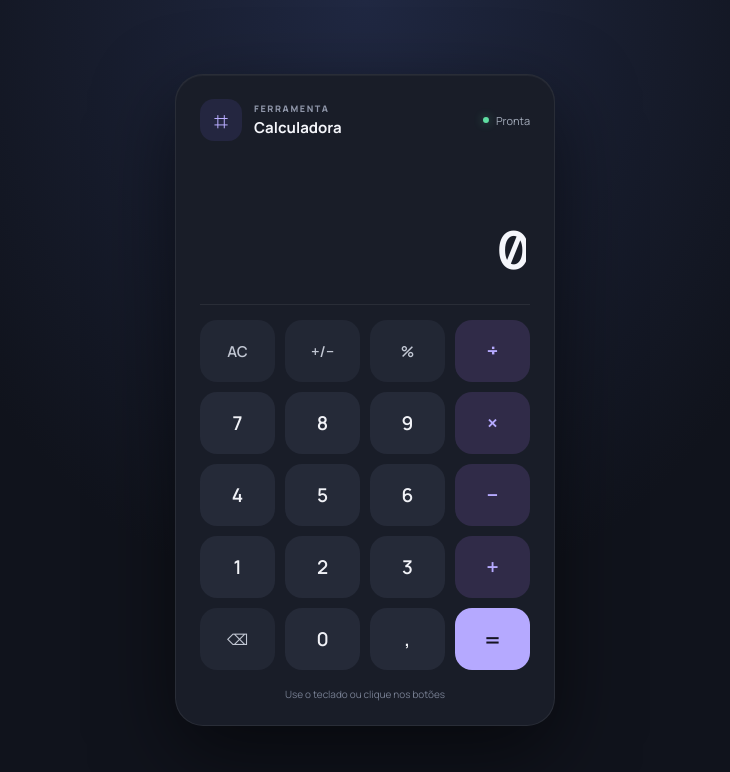
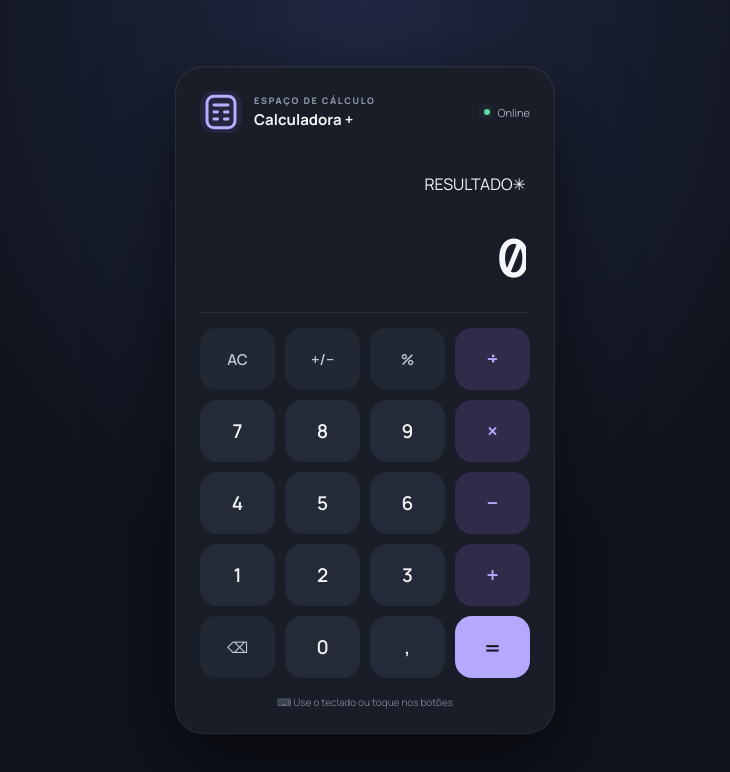
Before and after one commit to segramalho/calculadora, a plain HTML site: page index.html in a window 1280 px wide. Shown: the whole page, without its empty margins (275-1005 px from the left). Drawn offline with nearby package versions, Linux system fonts and the light colour scheme.

Commit message:
melhoria de desing no html

```diff
--- a/index.html
+++ b/index.html
@@ -3,25 +3,29 @@
   <head>
     <meta charset="UTF-8" />
     <meta name="viewport" content="width=device-width, initial-scale=1.0" />
-    <meta name="theme-color" content="#10131c" />
+    <meta name="theme-color" content="#0b1020" />
     <title>Calculadora</title>
     <link rel="stylesheet" href="style.css" />
     <script src="script.js" defer></script>
   </head>
   <body>
     <main class="calculator" aria-label="Calculadora">
+      <div class="ambient ambient-one" aria-hidden="true"></div>
+      <div class="ambient ambient-two" aria-hidden="true"></div>
       <header class="topbar">
-        <span class="brand-mark" aria-hidden="true">⌗</span>
+        <span class="brand-mark" aria-hidden="true"><svg viewBox="0 0 24 24" fill="none"><rect x="4" y="3" width="16" height="18" rx="4" stroke="currentColor" stroke-width="1.7"/><path d="M8 8h8M8 12h2m4 0h2M8 16h2m4 0h2" stroke="currentColor" stroke-width="1.7" stroke-linecap="round"/></svg></span>
         <div>
-          <p class="eyebrow">FERRAMENTA</p>
-          <h1>Calculadora</h1>
+          <p class="eyebrow">ESPAÇO DE CÁLCULO</p>
+          <h1>Calculadora <span>+</span></h1>
         </div>
-        <span class="status"><i></i> Pronta</span>
+        <span class="status"><i></i> Online</span>
       </header>
 
       <section class="display" aria-live="polite" aria-atomic="true">
+        <div class="display-label"><span>RESULTADO</span><span class="display-spark" aria-hidden="true">✳</span></div>
         <p class="expression" id="expression">&nbsp;</p>
         <output id="result" class="result">0</output>
+        <div class="display-rule"><span></span></div>
       </section>
 
       <section class="keys" aria-label="Teclado">
@@ -43,7 +47,7 @@
         <button data-digit="0">0</button><button data-action="decimal">,</button>
         <button class="equals" data-action="equals" aria-label="Igual">=</button>
       </section>
-      <footer>Use o teclado ou clique nos botões</footer>
+      <footer><span class="keyboard-icon" aria-hidden="true">⌨</span> Use o teclado ou toque nos botões</footer>
     </main>
   </body>
 </html>
```
